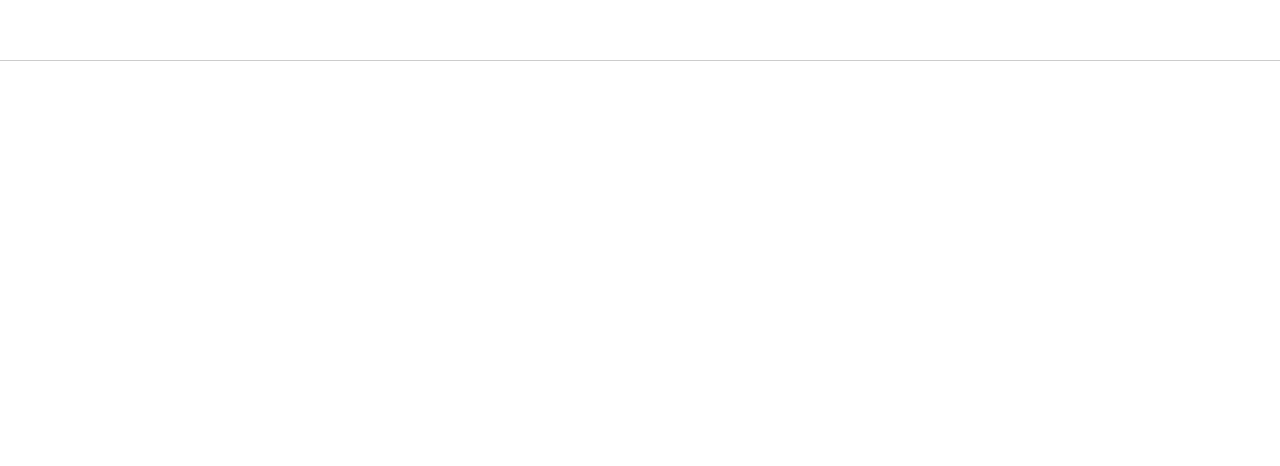
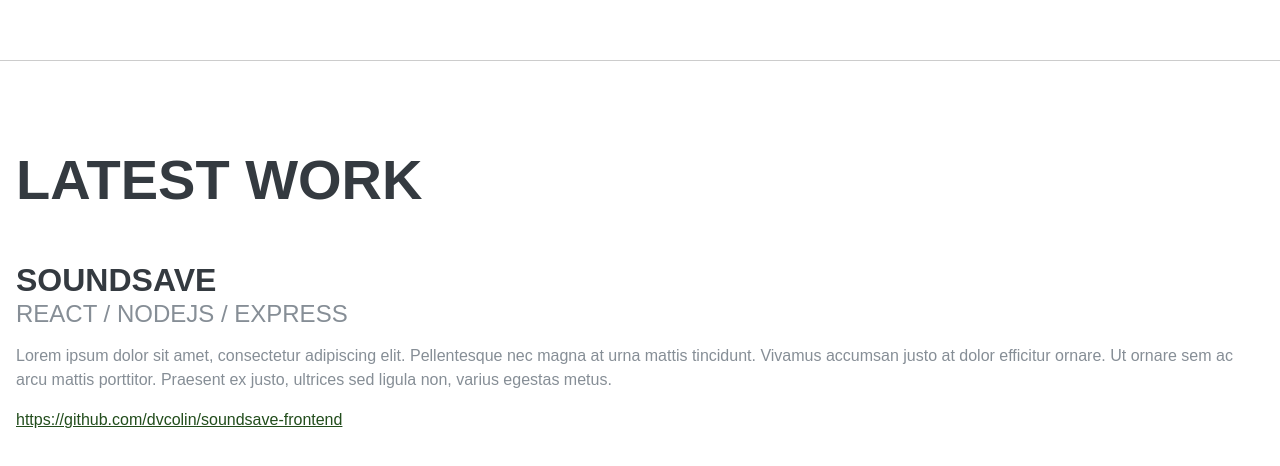
Before and after one commit to dvcolin/colindevries.dev-react, a React (Create React App) app: page / in a window 1280 px wide. Shown: the part 4045-4511 px from the top of the page. Before the commit the page ends 4106 px from the top, so only its background shows below. Built offline with nearby package versions, Linux system fonts and the light colour scheme; what webfontloader would draw is missing.

Commit message:
add latest work section

```diff
--- a/src/App.js
+++ b/src/App.js
@@ -5,6 +5,7 @@
 import EducationSection from './sections/education';
 import SkillsSection from './sections/skills';
 import InterestsSection from './sections/interests';
+import LatestWorkSection from './sections/latest-work';
 
 const App = () => {
   return (
@@ -14,6 +15,7 @@
       <EducationSection />
       <SkillsSection />
       <InterestsSection />
+      <LatestWorkSection />
     </Layout>
   );
 };
--- /dev/null
+++ b/src/sections/latest-work.js
@@ -0,0 +1,53 @@
+import React from 'react';
+import styled from 'styled-components';
+import css from '@styled-system/css';
+import SectionContainer from '../components/layout/section-container';
+import { H2, H3, H4 } from '../components/headings';
+import { PSmall } from '../components/text';
+
+const WorkItemContainer = styled('div')(
+  css({
+    mb: 3
+  })
+);
+
+const WorkItemDescription = styled(PSmall)(
+  css({
+    mb: 2
+  })
+);
+
+const WorkItemUrl = styled('a')(
+  css({
+    fontSize: 0,
+    color: 'primary',
+    fontWeight: 'medium'
+  })
+);
+
+const WorkItem = ({ heading, subheading, description, url }) => (
+  <WorkItemContainer>
+    <H3>{heading}</H3>
+    <H4>{subheading}</H4>
+    <WorkItemDescription>{description}</WorkItemDescription>
+    <WorkItemUrl href={url} target='_blank'>
+      {url}
+    </WorkItemUrl>
+  </WorkItemContainer>
+);
+
+const LatestWorkSection = () => {
+  return (
+    <SectionContainer>
+      <H2>Latest Work</H2>
+      <WorkItem
+        heading='soundsave'
+        subheading='React / NodeJS / Express'
+        description='Lorem ipsum dolor sit amet, consectetur adipiscing elit. Pellentesque nec magna at urna mattis tincidunt. Vivamus accumsan justo at dolor efficitur ornare. Ut ornare sem ac arcu mattis porttitor. Praesent ex justo, ultrices sed ligula non, varius egestas metus.'
+        url='https://github.com/dvcolin/soundsave-frontend'
+      />
+    </SectionContainer>
+  );
+};
+
+export default LatestWorkSection;
```
